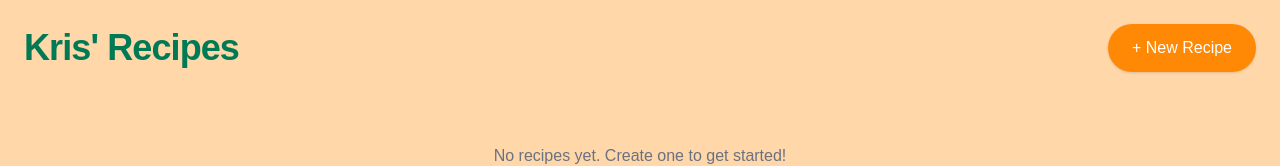
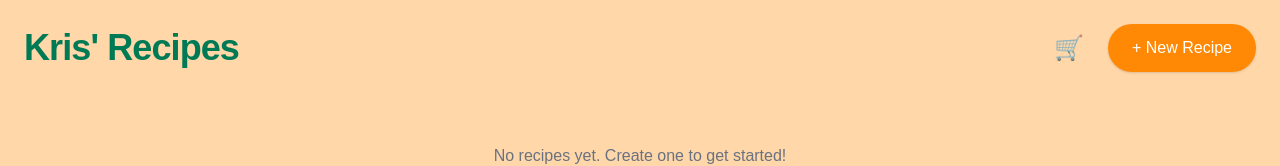
Before and after one commit to kristiyannachev/recipes-app, a Next.js app: page / in a window 1280 px wide. Shown: the top 166 px of the page. Built offline with nearby package versions, Linux system fonts and the light colour scheme; no server answers; the database is empty.

Commit message:
Add shopping cart to main page

```diff
--- a/src/app/page.tsx
+++ b/src/app/page.tsx
@@ -1,6 +1,7 @@
 import Link from 'next/link';
 import { prisma } from '@/lib/prisma';
 import RecipeList from '@/components/RecipeList';
+import ShoppingCartIcon from '@/components/ShoppingCartIcon';
 
 export default async function Home() {
   const recipes = await prisma.recipe.findMany({
@@ -11,12 +12,15 @@ export default async function Home() {
     <main className="max-w-7xl mx-auto p-6">
       <div className="flex justify-between items-center mb-8">
         <h1 className="text-4xl font-extrabold text-emerald-700 tracking-tight">Kris' Recipes</h1>
+        <div className="flex items-center gap-4">
+          <ShoppingCartIcon />
           <Link
             href="/recipes/new"
             className="bg-orange-400 text-white px-6 py-3 rounded-full font-medium hover:bg-orange-600 transition shadow-sm hover:shadow"
           >
             + New Recipe
           </Link>
+        </div>
       </div>
 
       {recipes.length > 0 ? (
--- /dev/null
+++ b/src/components/ShoppingCartIcon.tsx
@@ -0,0 +1,35 @@
+'use client';
+
+import { useState, useEffect } from 'react';
+import Link from 'next/link';
+
+export default function ShoppingCartIcon() {
+  const [count, setCount] = useState(0);
+
+  useEffect(() => {
+    const updateCount = () => {
+      const cart = JSON.parse(localStorage.getItem('shoppingCart') || '[]');
+      setCount(cart.length);
+    };
+
+    updateCount();
+
+    window.addEventListener('storage', updateCount);
+    return () => window.removeEventListener('storage', updateCount);
+  }, []);
+
+  return (
+    <Link
+      href="/cart"
+      className="relative p-2 text-stone-600 hover:text-emerald-700 hover:bg-emerald-50 rounded-full transition-all duration-200"
+      aria-label="Shopping Cart"
+    >
+      <span className="text-2xl">🛒</span>
+      {count > 0 && (
+        <span className="absolute -top-1 -right-1 bg-orange-500 text-white text-xs font-bold w-5 h-5 flex items-center justify-center rounded-full shadow-sm border-2 border-white">
+          {count}
+        </span>
+      )}
+    </Link>
+  );
+}
```
Lines whose indentation alone changed are shown as unchanged.
